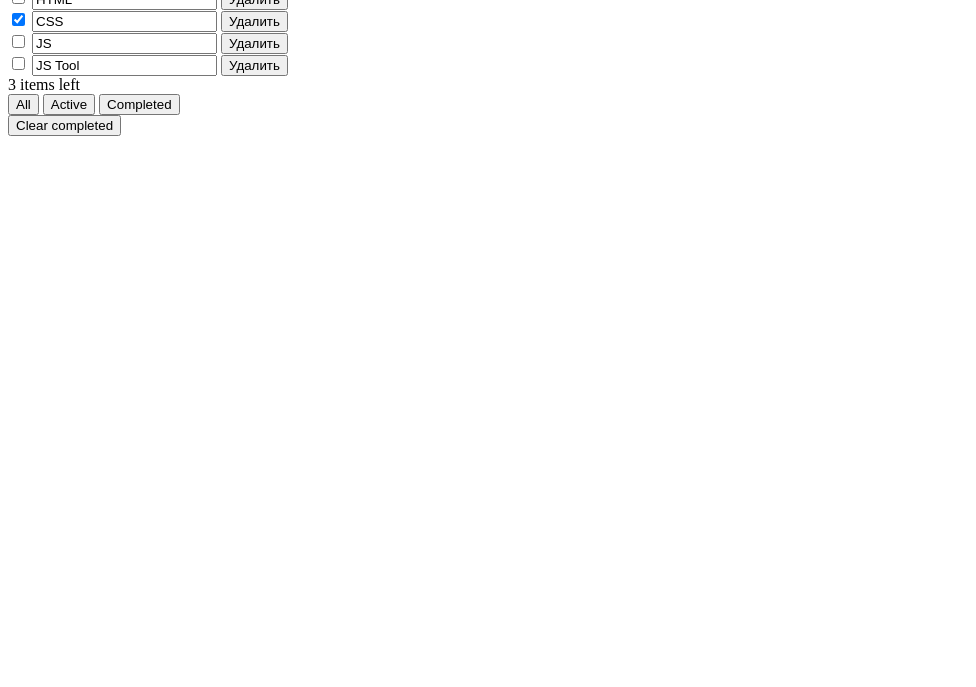
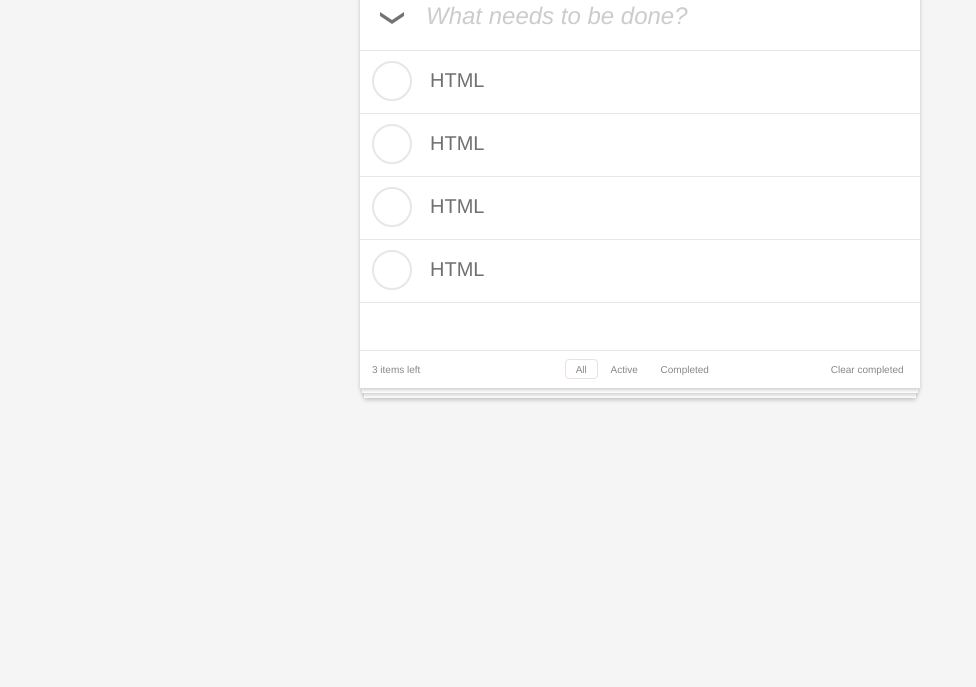
Before and after one commit to ok-technopolis-autumn-2017/Alexey_Kotelevskiy, a plain HTML site: page index.html in a window 1280 px wide. Shown: the part 113-800 px from the top of the page, without its empty margins (0-976 px from the left). Drawn offline with Linux system fonts and the light colour scheme.

Commit message:
Стили

```diff
--- a/index.html
+++ b/index.html
@@ -3,39 +3,52 @@
 <head>
     <meta charset="UTF-8">
     <title>TODOS</title>
+    <link rel="stylesheet" href="styles/default.css">
 </head>
 <body>
 <div class="container">
     <h1 class="head-title">TODOS</h1>
     <div class="todos-add-record">
-        <button class="todos-add-record_select-all" aria-label="Отметить все как выполненные"></button>
+        <button class="todos-add-record_select-all" aria-label="Отметить все как выполненные">
+            <div class="todos-add_select-all_icon"></div>
+        </button>
+        <div class="todos-add_new-item-w">
         <input type="text" class="todos-add-record_input" placeholder="What needs to be done?" name="q"
                aria-label="Поле добавления todo">
+        </div>
     </div>
     <div class="todos-list">
         <div class="todos-list_elem-container">
-            <input type="checkbox" class="todos-list-elem_check" aria-label="пометить как выполненное">
-            <input class="todos-list-elem_text" aria-label="Текст todo" value="HTML">
-            <button class="todos-list-elem_delete" aria-label="Удалить todo">Удалить</button>
+            <div class="todos-list_elem-checkbox">
+                <input type="checkbox" class="todos-list-elem_check" aria-label="пометить как выполненное">
+            </div>
+            <div class="todos-list-elem_text-container"><textarea class="todos-list-elem_text" aria-label="Текст todo" >HTML</textarea></div>
+            <button class="todos-list-elem_delete" aria-label="Удалить todo"></button>
         </div>
 
 
-        <div class="todos-list_elem-container __ready">
-            <input type="checkbox" class="todos-list-elem_check" checked aria-label="пометить как невыполненное">
-            <input class="todos-list-elem_text" aria-label="Текст todo" value="CSS">
-            <button class="todos-list-elem_delete" aria-label="Удалить todo">Удалить</button>
+        <div class="todos-list_elem-container">
+            <div class="todos-list_elem-checkbox">
+                <input type="checkbox" class="todos-list-elem_check" aria-label="пометить как выполненное">
+            </div>
+            <div class="todos-list-elem_text-container"><textarea class="todos-list-elem_text" aria-label="Текст todo" >HTML</textarea></div>
+            <button class="todos-list-elem_delete" aria-label="Удалить todo"></button>
         </div>
 
         <div class="todos-list_elem-container">
-            <input type="checkbox" class="todos-list-elem_check" aria-label="пометить как выполненное">
-            <input class="todos-list-elem_text" aria-label="Текст todo" value="JS">
-            <button class="todos-list-elem_delete" aria-label="Удалить todo">Удалить</button>
+            <div class="todos-list_elem-checkbox">
+                <input type="checkbox" class="todos-list-elem_check" aria-label="пометить как выполненное">
+            </div>
+            <div class="todos-list-elem_text-container"><textarea class="todos-list-elem_text" aria-label="Текст todo" >HTML</textarea></div>
+            <button class="todos-list-elem_delete" aria-label="Удалить todo"></button>
         </div>
 
         <div class="todos-list_elem-container">
-            <input type="checkbox" class="todos-list-elem_check" aria-label="пометить как выполненное">
-            <input class="todos-list-elem_text" aria-label="Текст todo" value="JS Tool">
-            <button class="todos-list-elem_delete" aria-label="Удалить todo">Удалить</button>
+            <div class="todos-list_elem-checkbox">
+                <input type="checkbox" class="todos-list-elem_check" aria-label="пометить как выполненное">
+            </div>
+            <div class="todos-list-elem_text-container"><textarea class="todos-list-elem_text" aria-label="Текст todo" >HTML</textarea></div>
+            <button class="todos-list-elem_delete" aria-label="Удалить todo"></button>
         </div>
 
     </div>
--- /dev/null
+++ b/styles/Base/base.css
@@ -0,0 +1,15 @@
+body, input, button, textarea, h1, h2, h3, h4, h5, h6 {
+    font-family: "Helvetica Neue", "Helvetica", Arial, sans-serif;
+    font-size: 14px;
+}
+
+body {
+    background: #f5f5f5;
+}
+
+.container {
+    min-width: 280px;
+    max-width: 560px;
+    margin: 0 auto;
+    padding: 0 20px;
+}
--- /dev/null
+++ b/styles/Project/todos-action-bar.css
@@ -0,0 +1,47 @@
+.action-bar{
+    font-size: 10px;
+
+    padding-top: 8px;
+    padding-bottom: 8px;
+    border-top: 1px solid #e6e6e6;
+    color:#888;
+}
+.action-bar > div{
+display: inline-block;
+}
+
+.action-bar button{
+    font-size: inherit;
+    color: inherit;
+    height: 20px;
+}
+.action-bar_items-count{
+    margin-left: 12px;
+    width: 128px;
+}
+.action-bar_filter{
+   width: 278px;
+    text-align: center;
+}
+.action-bar_filter button
+{
+    padding: 4px 10px 4px 10px;
+    text-align: center;
+}
+
+.action-bar button {
+    cursor: pointer;
+    background: none;
+    border: none;
+    outline: none;
+}
+.action-bar_filter button.__active{
+    border-radius: 4px;
+    border: 1px solid #ebdfdf;
+}
+
+.action-bar_clear-button{
+    width: 120px;
+    padding: 0;
+    text-align: right;
+}
--- /dev/null
+++ b/styles/Project/todos-add.css
@@ -0,0 +1,62 @@
+.todos-add-record {
+
+}
+.todos-add-record:after {
+    content: '';
+    display: block;
+    clear: both;
+}
+
+.todos-add-record_select-all {
+    width: 64px;
+    height: 64px;
+
+    background: none;
+    border: none;
+    padding: 0;
+    margin: 0;
+
+    float: left;
+
+    position: relative;
+    /*outline: none;*/
+}
+/*.todos-add_select-all:focus {*/
+/*background: #f9f9f9;*/
+/*}*/
+
+.todos-add_select-all_icon {
+    width: 24px;
+    height: 12px;
+    background: url('../../img/icons/select-all.png') no-repeat 0 0;
+    position: absolute;
+    left: 50%;
+    top: 50%;
+    margin: -6px -12px;
+}
+
+.todos-add_new-item-w {
+    overflow: hidden;
+}
+
+.todos-add-record_input {
+
+    width: 100%;
+
+    box-sizing: border-box;
+    border: 0;
+    background: none;
+
+    color: #666;
+    font-size: 24px;
+    line-height: 30px;
+    font-weight: 200;
+    padding-right: 12px;
+    margin-top: 14px;
+    outline: none;
+
+}
+.todos-add-record_input::placeholder {
+    color: #ccc;
+    font-style: italic;
+}
--- /dev/null
+++ b/styles/Project/todos-container.css
@@ -0,0 +1,27 @@
+.container {
+    background: #fff;
+    box-shadow: 0 2px 4px rgba(0, 0, 0, .2);
+    position: relative;
+    padding-left: 0;
+    padding-right: 0;
+}
+
+.container:before,
+.container:after {
+    content: '';
+    position: absolute;
+    top: 100%;
+    background: #fff;
+    box-shadow: 0 2px 4px rgba(0, 0, 0, .2);
+    z-index: -1;
+}
+.container:before {
+    height: 10px;
+    left: 4px;
+    right: 4px;
+}
+.container:after {
+    height: 5px;
+    left: 2px;
+    right: 2px;
+}
--- /dev/null
+++ b/styles/Project/todos-elem.css
@@ -0,0 +1,74 @@
+.todos-list_elem-container
+{
+    position: relative;
+    padding: 10px 12px 10px 12px;
+    border-bottom: 1px solid #e6e6e6;
+}
+
+.todos-list_elem-container:nth-child(1)
+{
+    border-top: 1px solid #e6e6e6;
+}
+.todos-list_elem-container:hover
+{
+ background-color: #fafafa;
+}
+.todos-list_elem-container:hover  .todos-list-elem_delete
+{
+    position: absolute;
+    display: block;
+    width: 16px;
+    height: 16px;
+    top:calc(50% - 8px); /*чтобы стал в серединку*/
+    right:12px;
+    border: none;
+    background: url('../../img/icons/close.png') no-repeat;
+}
+
+    .todos-list_elem-checkbox
+    {
+        width: 36px;
+        height: 36px;
+        border: 2px solid #e7e7e7;
+        border-radius: 50px;
+        position: relative;
+        display: inline-block;
+        float: left;
+        margin-right: 16px;
+    }
+
+        .todos-list-elem_text-container
+        {
+            overflow: hidden;
+            padding-right: 28px;
+        }
+        .todos-list-elem_check
+        {
+            position: absolute;
+            opacity: 0;
+            width: 100%;
+            height: 100%;
+            overflow: hidden;
+            z-index: 10;
+        }
+
+    .todos-list-elem_text
+    {
+        resize: none;
+        border: none;
+        width: 100%;
+        font-size: 20px;
+        color: #707070;
+        outline: none;
+        background: none;
+        height: 32px;
+        vertical-align: middle;
+        padding-top: 8px;
+
+    }
+    .todos-list-elem_delete{
+        display: none;
+        cursor: pointer;
+        outline:none;
+
+     }
--- /dev/null
+++ b/styles/Project/todos-list.css
@@ -0,0 +1,4 @@
+
+.todos-list{
+    min-height: 300px;
+}
--- /dev/null
+++ b/styles/Project/todos-title.css
@@ -0,0 +1,6 @@
+.head-title {
+    font-size: 86px;
+    font-weight: 100;
+    color: rgba(175, 47, 47, .15);
+    text-align: center;
+}
--- /dev/null
+++ b/styles/default.css
@@ -0,0 +1,8 @@
+@import "reset.css";
+@import "Base/base.css";
+@import "Project/todos-title.css";
+@import "Project/todos-container.css";
+@import "Project/todos-add.css";
+@import "Project/todos-elem.css";
+@import "Project/todos-action-bar.css";
+@import "Project/todos-list.css";
--- /dev/null
+++ b/styles/reset.css
@@ -0,0 +1,23 @@
+/* http://meyerweb.com/eric/tools/css/reset/
+   v2.0 | 20110126
+   License: none (public domain)
+*/
+
+html, body, div, span, applet, object, iframe,
+h1, h2, h3, h4, h5, h6, p, blockquote, pre,
+a, abbr, acronym, address, big, cite, code,
+del, dfn, em, img, ins, kbd, q, s, samp,
+small, strike, strong, sub, sup, tt, var,
+b, u, i, center,
+dl, dt, dd, ol, ul, li,
+fieldset, form, label, legend,
+table, caption, tbody, tfoot, thead, tr, th, td,
+article, aside, canvas, details, embed,
+figure, figcaption, footer, header, hgroup,
+menu, nav, output, ruby, section, summary,
+time, mark, audio, video {
+    margin: 0;
+    padding: 0;
+    border: 0;
+    vertical-align: baseline;
+}
```
Also changed, not shown: img/icons/close.png (added), img/icons/close@2x.png (added), img/icons/completed.png (added), img/icons/completed@2x.png (added), img/icons/select-all.png (added), img/icons/select-all@2x.png (added), 1 other file.
